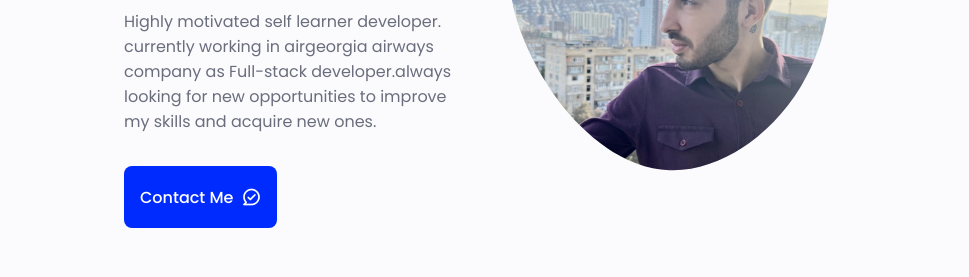
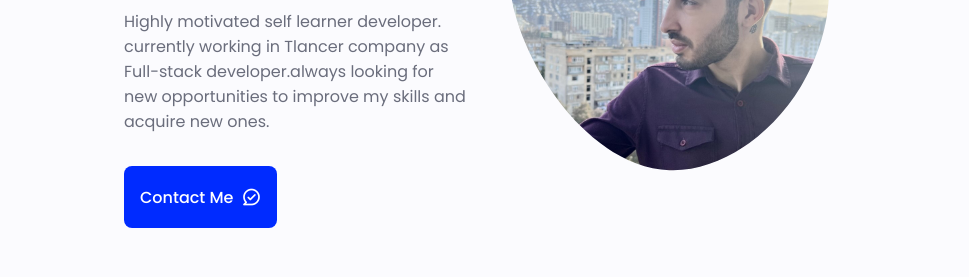
Before and after one commit to giorosto/responsive-portfolio, a plain HTML site: page index.html in a window 1280 px wide. Shown: the part 361-638 px from the top of the page, 184-1153 px from the left. Drawn offline with nearby package versions, Linux system fonts and the light colour scheme.

Commit message:
removed unused comments

```diff
--- a/index.html
+++ b/index.html
@@ -106,7 +106,7 @@
                         <div class="home__data">
                             <h1 class="home__title">Hi, I am George</h1>
                             <h3 class="home__subtitle">Full-stack developer</h3>
-                            <p class="home__description">Highly motivated self learner developer. <br> currently working in airgeorgia airways company as Full-stack developer.always looking for new opportunities to improve my skills and acquire new ones.</p>
+                            <p class="home__description">Highly motivated self learner developer. <br> currently working in Tlancer company as Full-stack developer.always looking for new opportunities to improve my skills and acquire new ones.</p>
                             <a href="#contact" class="button button--flex">
                               Contact Me <i class="uil uil-comment-verify button__icon"></i>
                             </a>
@@ -169,107 +169,7 @@
                 <span class="section__subtitle">My technical level</span>
 
                 <div class="skills__container container grid" id="skills-main">
-                    <!-- <div> -->
-                        <!--================skills 1=================== -->
-                        <!-- <div class="skills__content skills__close">
-                            <div class="skills__header">
-                                <i class="uil uil-brackets-curly skills__icon"></i>
 
-                                <div>
-                                    <h1 class="skills__title">Frontend developer</h1>
-                                    <span clss="skills__subtitle">1+ years of self study</span>
-                                </div>
-
-                                <i class="uil uil uil-angle-down skills__arrow"></i>
-                            </div>
-
-                            <div class="skills__list grid">
-                                <div class="skills__data">
-                                    <div class="skills__titles">
-                                        <h3 class="skills__name">HTML</h3>
-                                        <span class="skills__number">70%</span>
-                                    </div>
-                                </div>
-                                <div class="skills__bar">
-                                    <span class="skills__percentage skills__html"></span>
-                                </div>
-
-                                <div class="skills__data">
-                                    <div class="skills__titles">
-                                        <h3 class="skills__name">CSS</h3>
-                                        <span class="skills__number" >65%</span>
-                                    </div>
-                                </div>
-                                <div class="skills__bar">
-                                    <span class="skills__percentage skills__css"></span>
-                                </div>
-
-                                <div class="skills__data">
-                                    <div class="skills__titles">
-                                        <h3 class="skills__name">JavaScript</h3>
-                                        <span class="skills__number">40%</span>
-                                    </div>
-                                </div>
-                                <div class="skills__bar">
-                                    <span class="skills__percentage skills__js"></span>
-                                </div>
-
-                                <div class="skills__data">
-                                    <div class="skills__titles">
-                                        <h3 class="skills__name">React</h3>
-                                        <span class="skills__number">40%</span>
-                                    </div>
-                                </div>
-                                <div class="skills__bar">
-                                    <span class="skills__percentage skills__react"></span>
-                                </div>
-                            </div>
-                        </div> -->
-
-                        <!--================skills 2=================== -->
-                    <!--
-                        <div class="skills__content skills__close">
-                            <div class="skills__header">
-                                <i class="uil uil-server-network-alt skills__icon"></i>
-
-                                <div>
-                                    <h1 class="skills__title">Backend developer</h1>
-                                    <span class="skills__subtitle">6 months of self study</span>
-                                </div>
-                                <i class="uil uil-angle-down skills__arrow"></i>
-                            </div>
-
-                            <div class="skills__list grid">
-                                <div class="skills__data">
-                                    <div class="skills__titles">
-                                        <h3 class="skills__name">PHP</i></h3>
-                                        <span class="skills__number">55%</span>
-                                    </div>
-                                </div>
-                                <div class="skills__bar">
-                                    <span class="skills__percentage skills__php"></span>
-                                </div>
-                                <div class="skills__data">
-                                    <div class="skills__titles">
-                                        <h3 class="skills__name">laravel</h3>
-                                        <span class="skills__number">55%</span>
-                                    </div>
-                                </div>
-                                <div class="skills__bar">
-                                    <span class="skills__percentage skills__laravel"></span>
-                                </div>
-                                <div class="skills__data">
-                                    <div class="skills__titles">
-                                        <h3 class="skills__name">MySql</h3>
-                                        <span class="skills__number">45%</span>
-                                    </div>
-                                </div>
-                                <div class="skills__bar">
-                                    <span class="skills__percentage skills__mysql"></span>
-                                </div>
-                            </div>
-                        </div> -->
-                    <!-- </div>       -->
                 </div>
             </section>
 
@@ -479,17 +379,6 @@
             <section class="portfolio section" id="portfolio">
                 <h3 class="portfolio-soon">Portfolio coming soon</h3>
             </section>
-
-            <!--==================== PROJECT IN MIND ====================-->
-            <!-- <section class="project section">
-
-            </section> -->
-
-            <!--==================== TESTIMONIAL ====================-->
-            <!-- <section class="testimonial section">
-
-            </section> -->
-
             <!--==================== CONTACT ME ====================-->
             <section class="contact section" id="contact">
                 <h2 class="section__title">Contact Me</h2>
```
